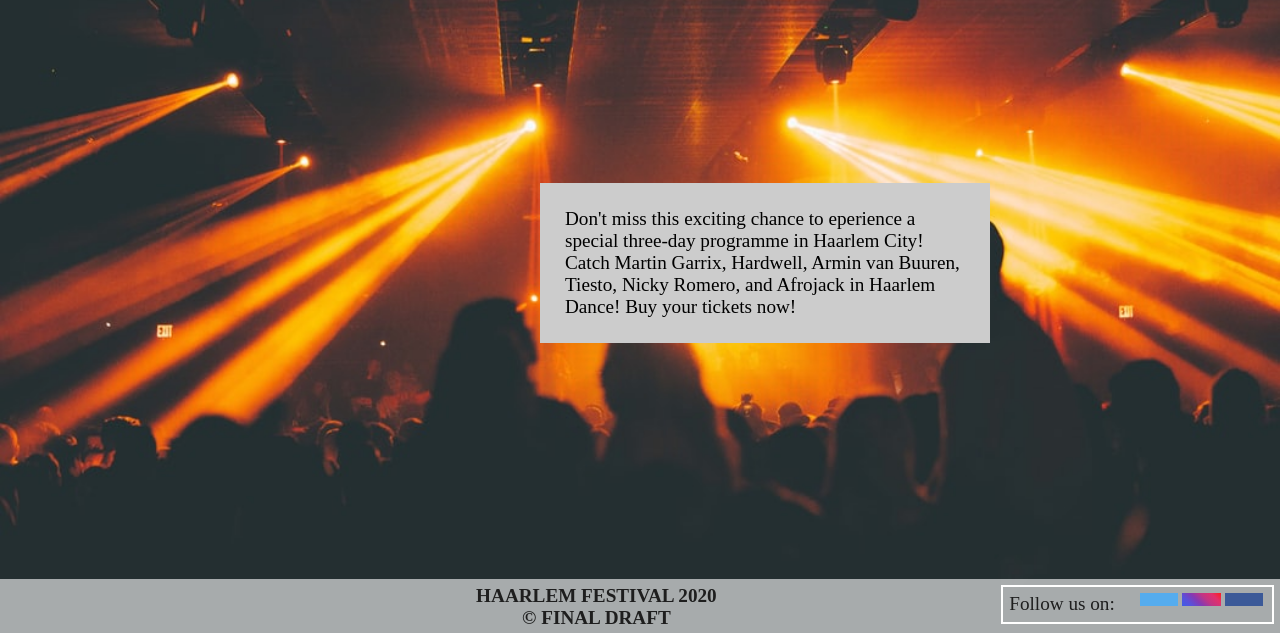
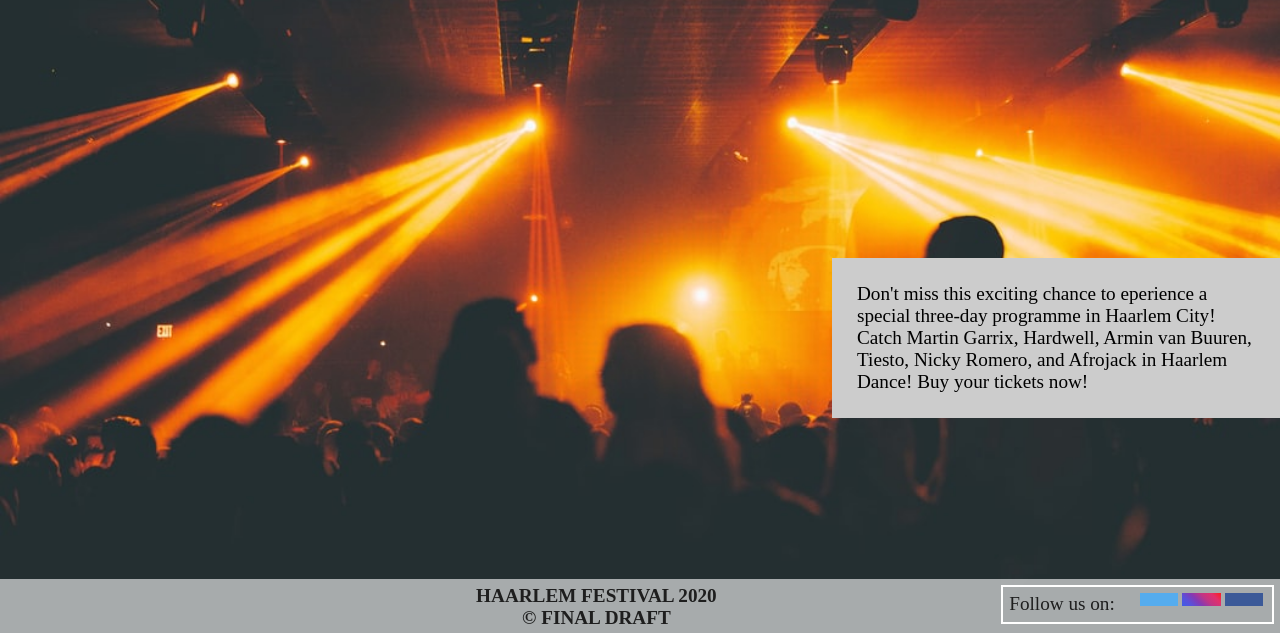
Before and after one commit to prinsalvino/HaarlemFestival, a PHP site: page /DanceHomepg.php in a window 1280 px wide. Shown: the part 167-800 px from the top of the page. Run offline with PHP 8.4, Linux system fonts and the light colour scheme.

Commit message:
Update dancestylesheet.css

```diff
--- a/css/dancestylesheet.css
+++ b/css/dancestylesheet.css
@@ -21,8 +21,8 @@
     position: fixed;
     top: 50%;
     left: 50%;
-    margin-top: -50px;
-    margin-left: -100px;
+    margin-left:15%;
+    margin-right:15%;
 }
 
 .danceTicketColumn{
```
